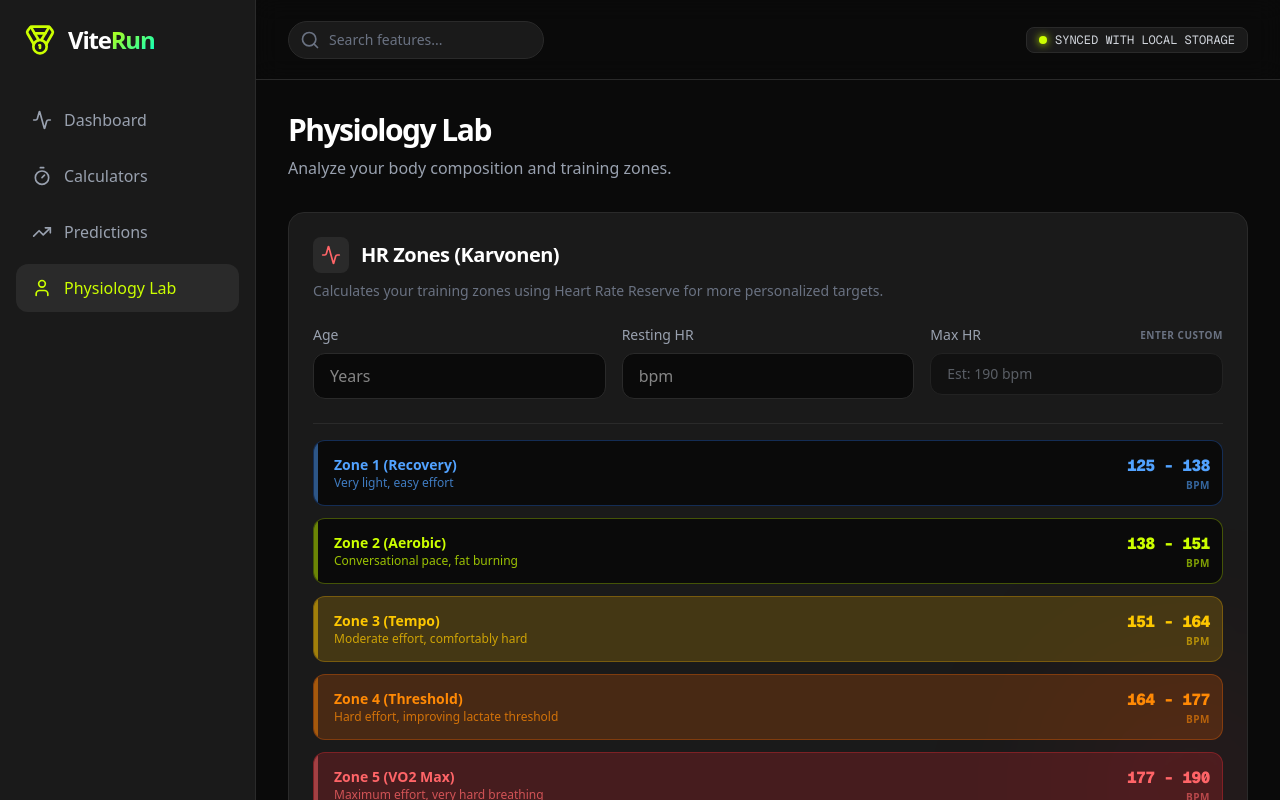
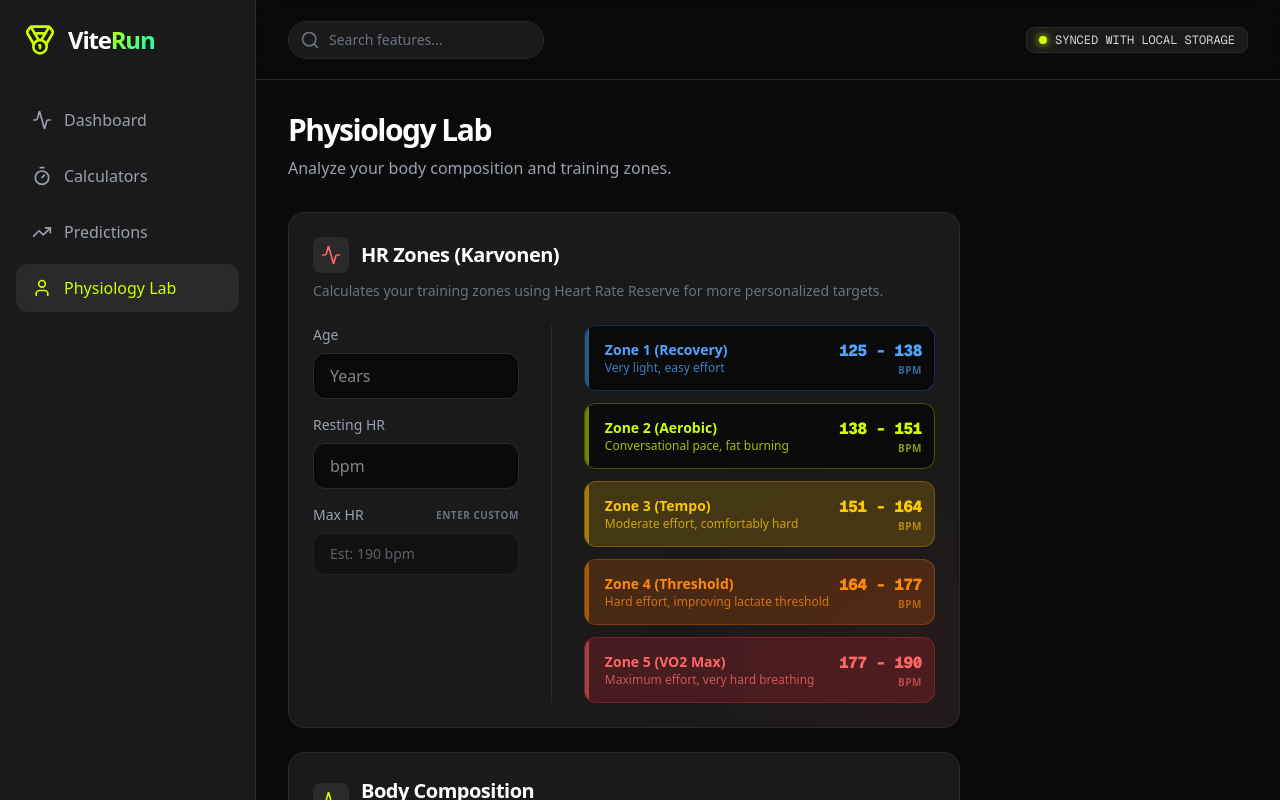
Before and after one commit to victorreverter/viterun, a Next.js app: page /viterun/physiology in a window 1280 px wide. Shown: the top 800 px of the page. Built offline with nearby package versions, Linux system fonts and the light colour scheme.

Commit message:
Adjust tabs, dashboard, etc II

```diff
--- a/src/app/calculators/page.tsx
+++ b/src/app/calculators/page.tsx
@@ -8,7 +8,7 @@ export default function CalculatorsPage() {
         <p className="text-gray-400 mt-2">Essential math tools for your marathon training.</p>
       </div>
 
-      <div className="max-w-5xl w-full">
+      <div className="max-w-2xl w-full">
         <div className="flex flex-col gap-6 w-full">
           <PaceCalculator />
         </div>
--- a/src/app/physiology/page.tsx
+++ b/src/app/physiology/page.tsx
@@ -9,7 +9,7 @@ export default function PhysiologyPage() {
         <p className="text-gray-400 mt-2">Analyze your body composition and training zones.</p>
       </div>
 
-      <div className="max-w-5xl w-full">
+      <div className="max-w-2xl w-full">
         <div className="flex flex-col gap-6 w-full">
           <HRZoneGenerator />
           <BodyFatCalculator />
--- a/src/app/predictions/page.tsx
+++ b/src/app/predictions/page.tsx
@@ -8,7 +8,7 @@ export default function PredictionsPage() {
         <p className="text-gray-400 mt-2">Forecast your race outcomes based on your current fitness.</p>
       </div>
 
-      <div className="max-w-5xl w-full">
+      <div className="max-w-2xl w-full">
         <div className="flex flex-col gap-6 w-full">
           <RacePredictor />
         </div>
--- a/src/components/calculators/HRZoneGenerator.tsx
+++ b/src/components/calculators/HRZoneGenerator.tsx
@@ -54,9 +54,9 @@ export function HRZoneGenerator() {
                 </p>
             </div>
 
-            <div className="space-y-6">
+            <div className="flex flex-col md:flex-row md:items-start gap-8 mt-6">
                 {/* INPUTS ROW */}
-                <div className="grid grid-cols-2 lg:grid-cols-3 gap-4">
+                <div className="w-full md:w-[35%] flex flex-col gap-4">
                     <div>
                         <label className="block text-sm font-medium text-gray-400 mb-2">Age</label>
                         <input
@@ -105,7 +105,7 @@ export function HRZoneGenerator() {
                 </div>
 
                 {/* ZONES OUTPUT */}
-                <div className="space-y-3 pt-4 border-t border-brand-surface-light">
+                <div className="w-full md:w-[65%] space-y-3 md:pl-8 md:border-l border-brand-surface-light">
                     {calculatedZones.map((zone, idx) => (
                         <div key={idx} className={`flex items-center justify-between p-3 rounded-xl border ${zone.color} bg-brand-midnight relative overflow-hidden`}>
                             <div className="absolute left-0 top-0 bottom-0 w-1 bg-current opacity-50" />
```
